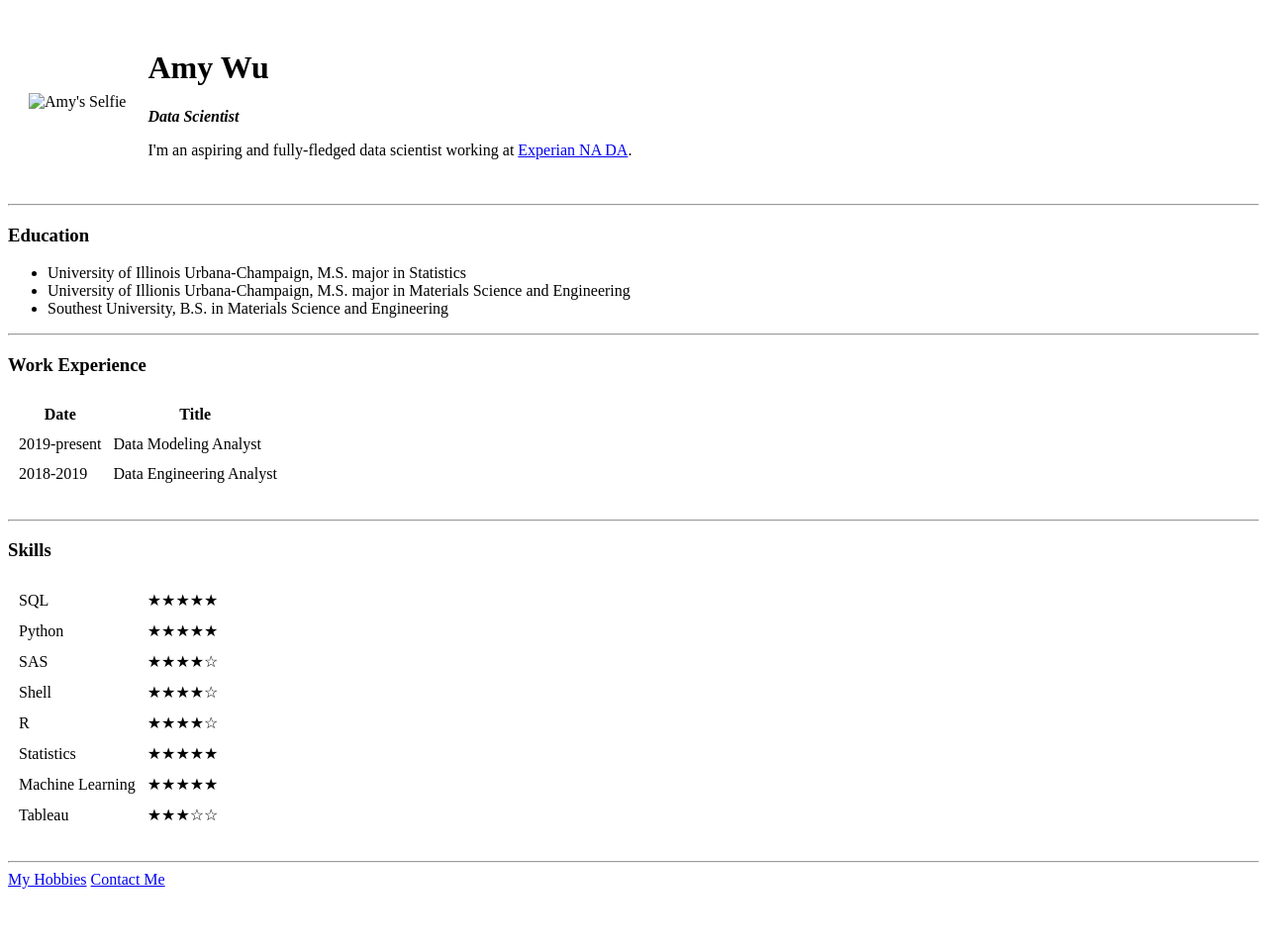
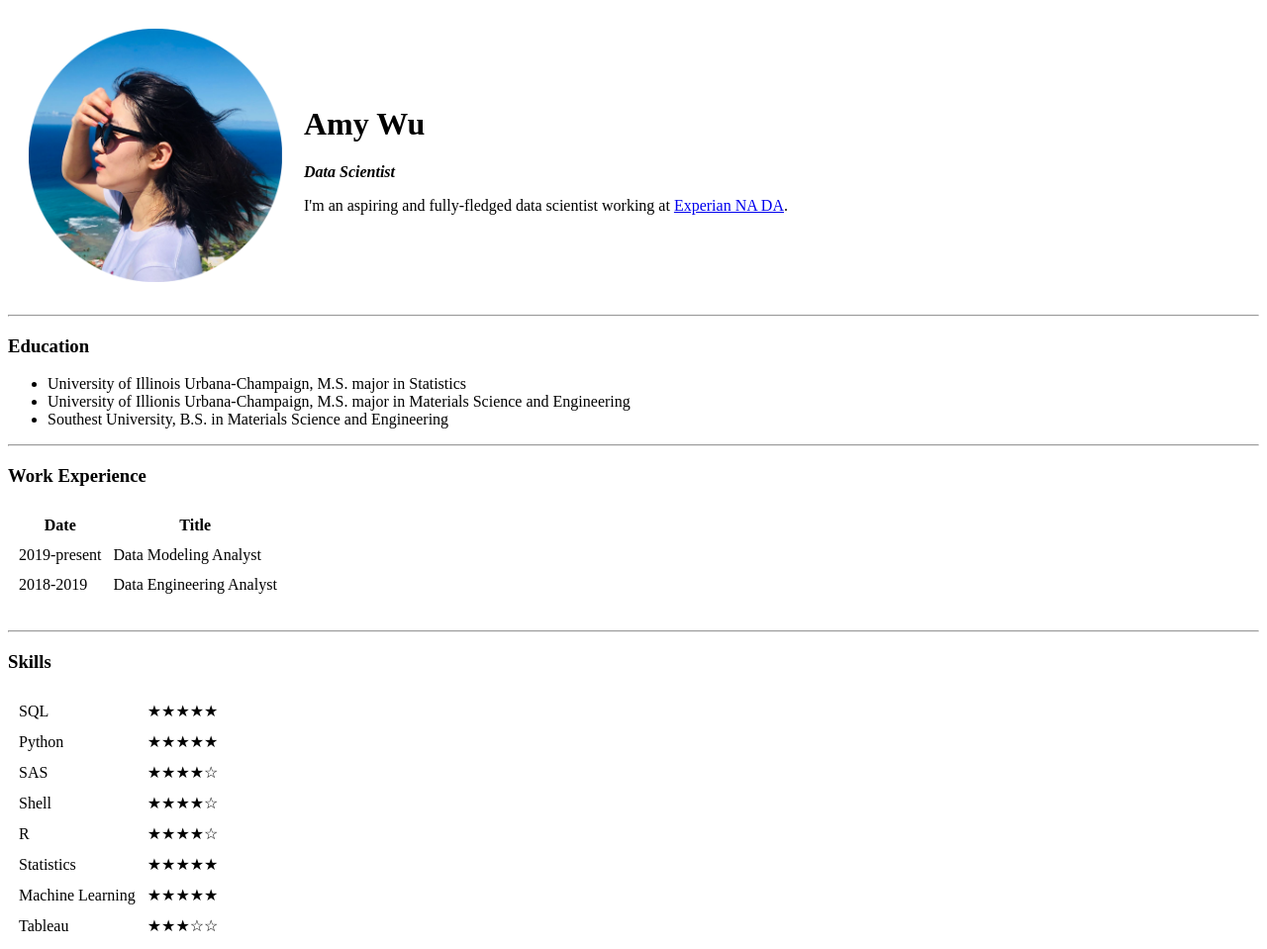
Before and after one commit to Amy-XW/Project-CV, a plain HTML site: page index.html in a window 1280 px wide. Shown: the top 959 px of the page at 99% size. Before the commit the page ends 906 px from the top, so only its background shows below. Drawn offline with Linux system fonts and the light colour scheme.

Commit message:
Update index.html

```diff
--- a/index.html
+++ b/index.html
@@ -7,7 +7,7 @@
     <body>
         <table cellspacing="20">
             <tr>
-                <td><img src="/Amy-XW/Project-CV/blob/main/Images/Amy-Profile.png?raw=true" alt="Amy's Selfie" width="256" height="256"></td>
+                <td><img src="Images/Amy-Profile.png" alt="Amy's Selfie" width="256" height="256"></td>
                 <td><h1>Amy Wu</h1>
                 <p><em><strong>Data Scientist</strong></em></p>
                 <p>I'm an aspiring and fully-fledged data scientist working at <a href="https://www.experian.com/decision-analytics/business-intelligence">Experian NA DA</a>.</p></td>
```
